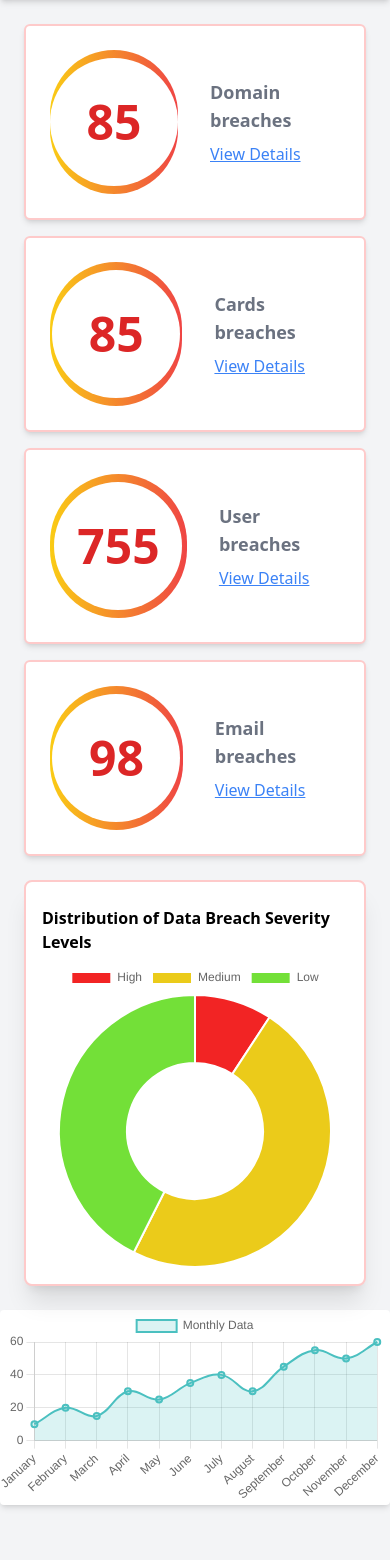
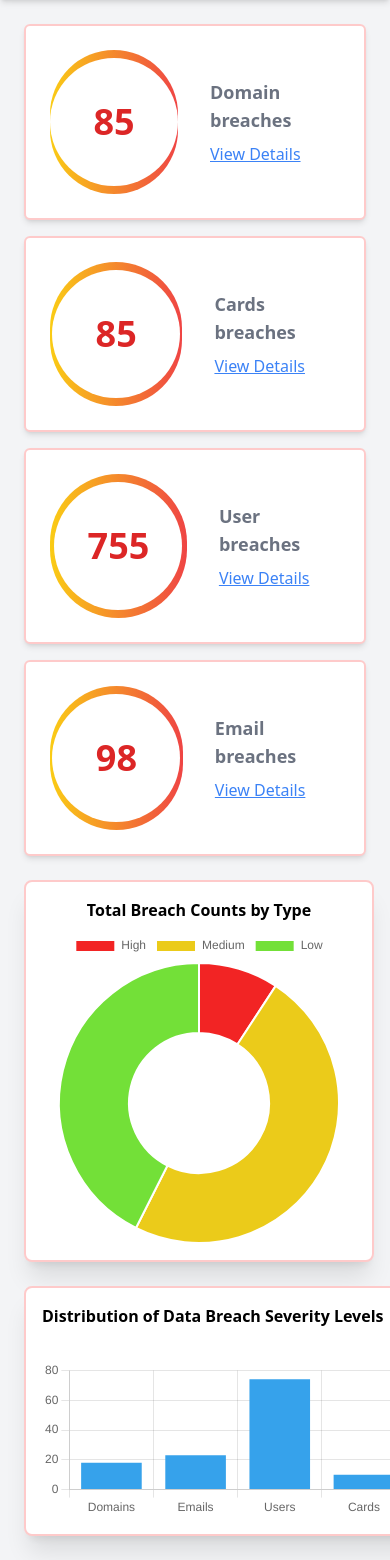
Before and after one commit to sudeep-gtn/dark-web-monitoring, a Django app: page /dashboard in a window 390 px wide. Shown: the part 104-1664 px from the top of the page. Run offline with Django 5.2, Linux system fonts and the light colour scheme; the visitor is signed in with stand-in values (Sample User, id 1); some libraries are stand-ins or nearby versions.

Commit message:
profile and dashbaord graphs , scroll bar color

```diff
--- a/DWmonitoring/authentication/templates/base.html
+++ b/DWmonitoring/authentication/templates/base.html
@@ -11,6 +11,25 @@
   <style>
     #checkbox2 {
       display: none;
+    }
+
+    ::-webkit-scrollbar {
+      width: 12px;
+      /* Width of the scrollbar */
+    }
+
+    ::-webkit-scrollbar-track {
+      background: #f1f1f1;
+      /* Background of the scrollbar track */
+    }
+
+    ::-webkit-scrollbar-thumb {
+      background-color: red;
+      /* Color of the scrollbar thumb */
+      border-radius: 10px;
+      /* Roundness of the scrollbar thumb */
+      border: 4px solid #f1f1f1;
+      /* Padding around scrollbar thumb */
     }
 
     .toggle2 {
@@ -179,7 +198,7 @@
 
 
   <!-- Main Content -->
-  <div class="flex-1 w-full h-screen overflow-y-scroll">
+  <div class="flex-1 w-full h-screen overflow-y-auto">
 
     <div id="confirm-popup"
       class="fixed hidden inset-0 z-50  min-h-full overflow-y-auto overflow-x-hidden flex items-center justify-center">
@@ -196,9 +215,9 @@
     </div>
     <!-- Header -->
     <header class="shadow-md p-4 flex justify-between items-center z-50">
-      <div class="text-3xl font-extrabold text-gray-700">
+      <a href="{% url 'dashboard'%}" class="text-3xl font-extrabold text-gray-700">
         <span class="text-red-500"> Dark Web</span> <span class="text-[#92a91a]">Monitoring</span>
-      </div>
+      </a>
       <div class="relative flex gap-4 px-4">
         <a href="{% url 'notifications' %}" class="flex items-center">
           <svg xmlns="http://www.w3.org/2000/svg" x="0px" y="0px" width="25" height="25" viewBox="0 0 50 50">
--- a/DWmonitoring/authentication/templates/dashboard.html
+++ b/DWmonitoring/authentication/templates/dashboard.html
@@ -4,7 +4,7 @@
 {% block content %}
 <div class="p-6">
     <!-- Dashboard Section -->
-    <div class=" w-full mx-auto flex flex-col md:flex-row items-center  gap-4 mb-6">
+    <div class=" w-full mx-auto flex flex-col xl:flex-row items-center  gap-4 mb-6">
         <!-- Domain Breaches -->
         <div class="flex gap-4 lg:flex-row flex-col w-full">
             <div
@@ -12,7 +12,7 @@
                 <div
                     class="bg-gradient-to-r from-yellow-400 to-red-500 flex items-center justify-center h-36 w-36 rounded-full ">
                     <div
-                        class="bg-white h-32 w-32 rounded-full flex items-center justify-center text-5xl text-red-600 font-bold">
+                        class="bg-white h-32 w-32 rounded-full flex items-center justify-center text-4xl text-red-600 font-bold">
                         85</div>
                 </div>
                 <!-- <div class="text-5xl text-red-600 font-bold">85</div> -->
@@ -27,7 +27,7 @@
                 <div
                     class="bg-gradient-to-r from-yellow-400 to-red-500 flex items-center justify-center h-36 w-36 rounded-full ">
                     <div
-                        class="bg-white h-32 w-32 rounded-full flex items-center justify-center text-5xl text-red-600 font-bold">
+                        class="bg-white h-32 w-32 rounded-full flex items-center justify-center text-4xl text-red-600 font-bold">
                         85</div>
                 </div>
                 <!-- <div class="text-5xl text-red-600 font-bold">85</div> -->
@@ -44,7 +44,7 @@
                 <div
                     class="bg-gradient-to-r from-yellow-400 to-red-500 flex items-center justify-center h-36 w-36 rounded-full ">
                     <div
-                        class="bg-white h-32 w-32 rounded-full flex items-center justify-center text-5xl text-red-600 font-bold">
+                        class="bg-white h-32 w-32 rounded-full flex items-center justify-center text-4xl text-red-600 font-bold">
                         755</div>
                 </div>
                 <!-- <div class="text-5xl text-red-600 font-bold">85</div> -->
@@ -59,7 +59,7 @@
                 <div
                     class="bg-gradient-to-r from-yellow-400 to-red-500 flex items-center justify-center h-36 w-36 rounded-full ">
                     <div
-                        class="bg-white h-32 w-32 rounded-full flex items-center justify-center text-5xl text-red-600 font-bold">
+                        class="bg-white h-32 w-32 rounded-full flex items-center justify-center text-4xl text-red-600 font-bold">
                         98</div>
                 </div>
                 <!-- <div class="text-5xl text-red-600 font-bold">85</div> -->
@@ -73,63 +73,27 @@
 
 
     <!-- charts  -->
-    <div class="flex ">
+    <div class="flex gap-6 flex-col lg:flex-row ">
+
         <!-- Severity Level and Data Distribution -->
-        <div style="width: 350px;" class=' mx-auto border-2 shadow-xl border-red-200 p-4 rounded-lg bg-white'
-            id="chartContainer">
-            <h1 class="font-semibold py-2">Distribution of Data Breach Severity Levels </h1>
-            <canvas id="severityChart"></canvas>
+        <div style="width: 350px;" class=' mx-auto border-2 shadow-xl border-red-200 p-4 rounded-lg bg-white'>
+            <h1 class="font-semibold pb-2 w-fit  mx-auto text-center"> Total Breach Counts by Type </h1>
+            <div  class="chart-container ">
+                <canvas id="severityChart"></canvas>
+            </div>
         </div>
-    </div>
+        <div class='xl:w-[700px] w-[400px] mx-auto border-2 shadow-xl border-red-200 p-4 rounded-lg bg-white'>
+            <h1 class="font-semibold pb-2 ">Distribution of Data Breach Severity Levels </h1>
+            <div class="chart-container">
+                <canvas id="breachCountChart"></canvas>
+            </div>
+        </div>
 
 
-
-</div>
-<div class="bg-white rounded shadow-md">
-    <h1></h1>
-    <div>
-        <canvas id="trendAnalysisChart"></canvas>
     </div>
 </div>
-
 <script>
     // Line chart data
-    const ctx = document.getElementById('trendAnalysisChart').getContext('2d');
-    const trendAnalysisChart = new Chart(ctx, {
-        type: 'line',
-        data: {
-            labels: ['January', 'February', 'March', 'April', 'May', 'June', 'July', 'August', 'September', 'October', 'November', 'December'],
-            datasets: [{
-                label: 'Monthly Data',
-                data: [10, 20, 15, 30, 25, 35, 40, 30, 45, 55, 50, 60],
-                borderColor: 'rgba(75, 192, 192, 1)',
-                backgroundColor: 'rgba(75, 192, 192, 0.2)',
-                borderWidth: 2,
-                fill: true,
-                tension: 0.4
-            }]
-        },
-        options: {
-            responsive: true,
-            scales: {
-                x: {
-                    beginAtZero: true
-                },
-                y: {
-                    beginAtZero: true
-                }
-            }
-        }
-    });
-
-
-
-
-
-
-
-    // Doughnut chart for severity level
-
     function getRandomInt(min, max) {
         return Math.floor(Math.random() * (max - min + 1)) + min;
     }
@@ -143,7 +107,38 @@
         }]
     };
 
-    const config = {
+    const breachCountData = {
+        labels: ['Domains', 'Emails', 'Users', 'Cards'],
+        datasets: [{
+            label: 'Breach Counts',
+            data: [getRandomInt(10, 100), getRandomInt(10, 100), getRandomInt(10, 100), getRandomInt(10, 100)],
+            backgroundColor: '#36a2eb'
+        }]
+    };
+
+    const breachCountChartConfig = {
+        type: 'bar',
+        data: breachCountData,
+        options: {
+            responsive: true,
+            plugins: {
+                legend: {
+                    display: false
+                },
+                title: {
+                    display: true,
+                    text: ''
+                }
+            },
+            scales: {
+                y: {
+                    beginAtZero: true
+                }
+            }
+        }
+    };
+
+    const severityConfig = {
         type: 'doughnut',
         data: severityData,
         options: {
@@ -171,8 +166,11 @@
     };
 
     window.onload = function () {
-        const ctx = document.getElementById('severityChart').getContext('2d');
-        new Chart(ctx, config);
+        const severityCtx = document.getElementById('severityChart').getContext('2d');
+        new Chart(severityCtx, severityConfig);
+
+        const breachCountCtx = document.getElementById('breachCountChart').getContext('2d');
+        new Chart(breachCountCtx, breachCountChartConfig);
     };
 </script>
 
--- a/DWmonitoring/authentication/templates/profile.html
+++ b/DWmonitoring/authentication/templates/profile.html
@@ -5,7 +5,7 @@ Profile
 {% endblock title %}
 
 {% block content %}
-<div class="bg-gray-300 pt-4">
+<div class="bg-gray-200 overflow-hidden pt-16 rounded-lg  mt-4  w-full ">
     <div class="flex justify-center items-center">
         <svg class="h-24 text-indigo-600" xmlns="http://www.w3.org/2000/svg" viewBox="0 0 448 512"><path d="M96 128a128 128 0 1 0 256 0A128 128 0 1 0 96 128zm94.5 200.2l18.6 31L175.8 483.1l-36-146.9c-2-8.1-9.8-13.4-17.9-11.3C51.9 342.4 0 405.8 0 481.3c0 17 13.8 30.7 30.7 30.7H162.5c0 0 0 0 .1 0H168 280h5.5c0 0 0 0 .1 0H417.3c17 0 30.7-13.8 30.7-30.7c0-75.5-51.9-138.9-121.9-156.4c-8.1-2-15.9 3.3-17.9 11.3l-36 146.9L238.9 359.2l18.6-31c6.4-10.7-1.3-24.2-13.7-24.2H224 204.3c-12.4 0-20.1 13.6-13.7 24.2z"/></svg>
     </div>
```
